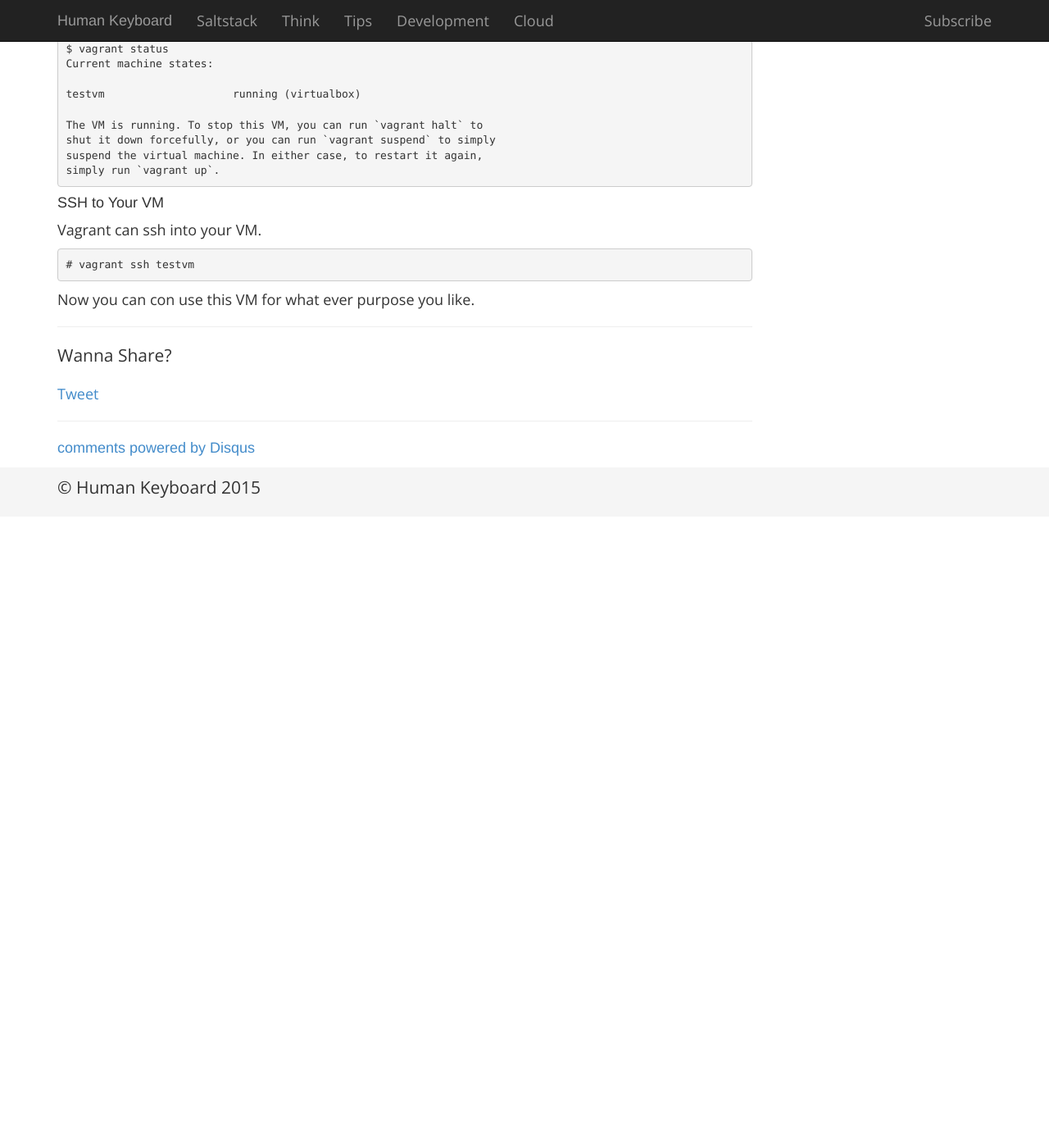
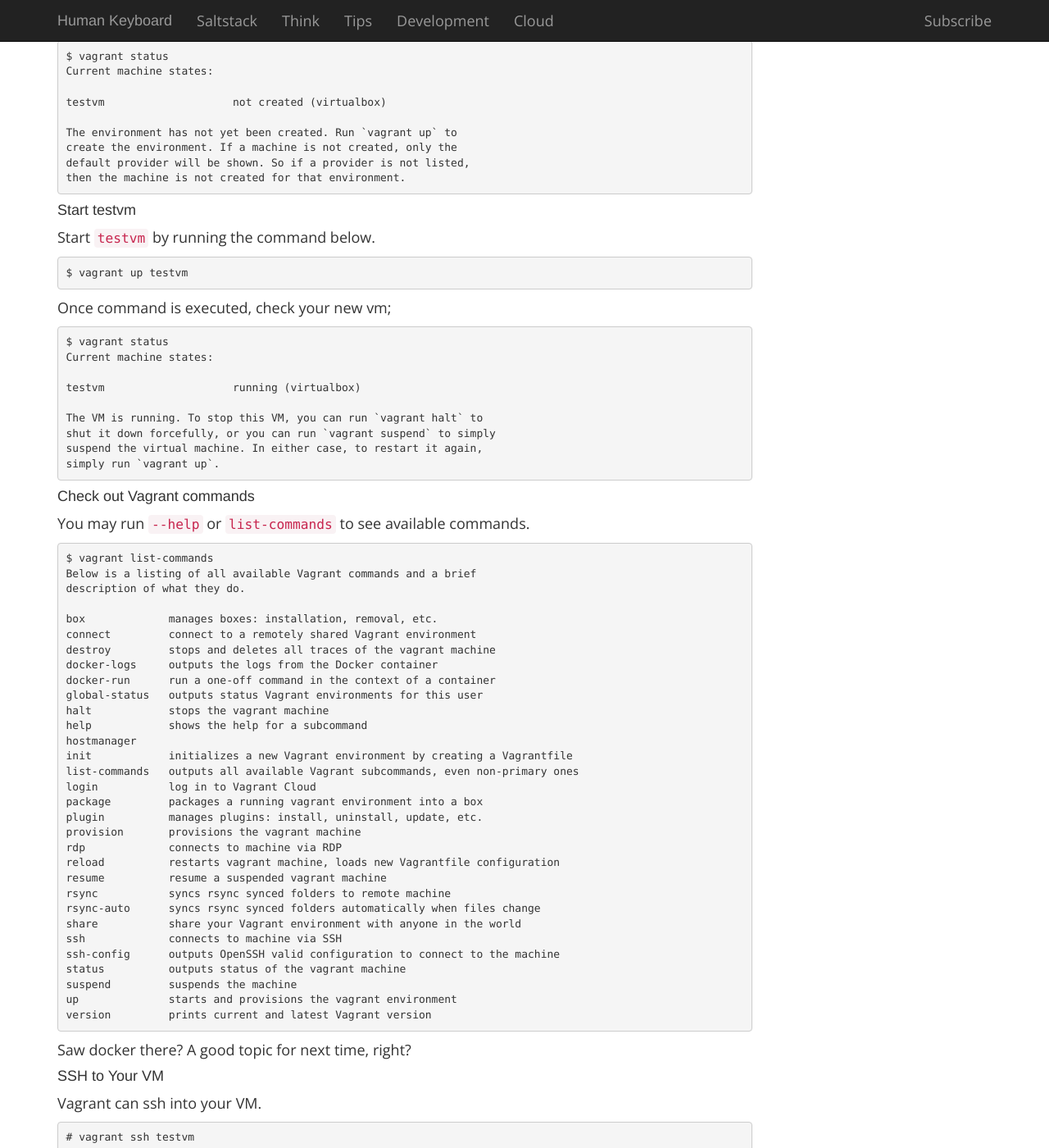
Before and after one commit to ozgurakan/ozgurakan.github.io, a Jekyll site: the page built from _posts/2015-01-01-vagrant-basics.markdown, in a window 1280 px wide and 1400 px high, scrolled down 2187 px. Shown: the whole window at 82% size. Built offline with Jekyll 4.4.1, drawn with Linux system fonts in a browser that asks for light colours; nearby versions of some CDN libraries; Markdown is read by kramdown in place of the engine named in the settings; comment, search, counter and statistics services are not loaded; before the commit the page ends 2817 px from its top, so only the background shows below that; some of the changed text lies outside the part shown.

Commit message:
improved vagrant installation post

```diff
--- a/_includes/vagrant_install.markdown
+++ b/_includes/vagrant_install.markdown
@@ -102,6 +102,44 @@ Once command is executed, check your new vm;
     suspend the virtual machine. In either case, to restart it again,
     simply run `vagrant up`.
 
+#### Check out Vagrant commands
+
+You may run `--help` or `list-commands` to see available commands.
+
+    $ vagrant list-commands
+    Below is a listing of all available Vagrant commands and a brief
+    description of what they do.
+
+    box             manages boxes: installation, removal, etc.
+    connect         connect to a remotely shared Vagrant environment
+    destroy         stops and deletes all traces of the vagrant machine
+    docker-logs     outputs the logs from the Docker container
+    docker-run      run a one-off command in the context of a container
+    global-status   outputs status Vagrant environments for this user
+    halt            stops the vagrant machine
+    help            shows the help for a subcommand
+    hostmanager
+    init            initializes a new Vagrant environment by creating a Vagrantfile
+    list-commands   outputs all available Vagrant subcommands, even non-primary ones
+    login           log in to Vagrant Cloud
+    package         packages a running vagrant environment into a box
+    plugin          manages plugins: install, uninstall, update, etc.
+    provision       provisions the vagrant machine
+    rdp             connects to machine via RDP
+    reload          restarts vagrant machine, loads new Vagrantfile configuration
+    resume          resume a suspended vagrant machine
+    rsync           syncs rsync synced folders to remote machine
+    rsync-auto      syncs rsync synced folders automatically when files change
+    share           share your Vagrant environment with anyone in the world
+    ssh             connects to machine via SSH
+    ssh-config      outputs OpenSSH valid configuration to connect to the machine
+    status          outputs status of the vagrant machine
+    suspend         suspends the machine
+    up              starts and provisions the vagrant environment
+    version         prints current and latest Vagrant version
+
+Saw docker there? A good topic for next time, right?
+
 #### SSH to Your VM
 
 Vagrant can ssh into your VM.
--- a/_posts/2015-01-01-vagrant-basics.markdown
+++ b/_posts/2015-01-01-vagrant-basics.markdown
@@ -3,9 +3,21 @@ layout: bootstrap_post
 title: Create a Ubuntu VM using Vagrant and VirtualBox
 date: 2015-01-01 11:04:00
 author: Oz Akan
-abstract: All you need to know to create your first VM with vagrant.
+abstract: All you need to know to create your first VM with Vagrant.
 categories:
     - Tips
 ---
 
+We all like automation. I do. You do. In fact you like automation so much that, you don't even want to use VirtualBox GUI in order to create VMs manually. You want to automate creating even local VMs that will run on your computer for maybe a few weeks or even maybe for a few hours.
+
+Vagrant's web site says,
+
+> Development environments made easy
+
+and adds,
+
+> Vagrant provides easy to configure, reproducible, and portable work environments built on top of industry-standard technology and controlled by a single consistent workflow to help maximize the productivity and flexibility of you and your team.
+
+Let's get our hands dirty and create our first VM using Vagrant and VirtualBox.
+
 {% include vagrant_install.markdown %}
--- a/_posts/2015-06-08-openvswtich-network-namespaces.markdown
+++ b/_posts/2015-06-08-openvswtich-network-namespaces.markdown
@@ -1,6 +1,6 @@
 ---
 layout: bootstrap_post
-title: Linux Network Namespaces, OpenvSwitch and VLAN Tags
+title: Network Namespaces, OpenvSwitch and VLAN Tags
 date: 2015-06-08 18:10:00
 author: Oz Akan
 abstract: Finally you found that network namespaces are being used for so long in so many places.
```
